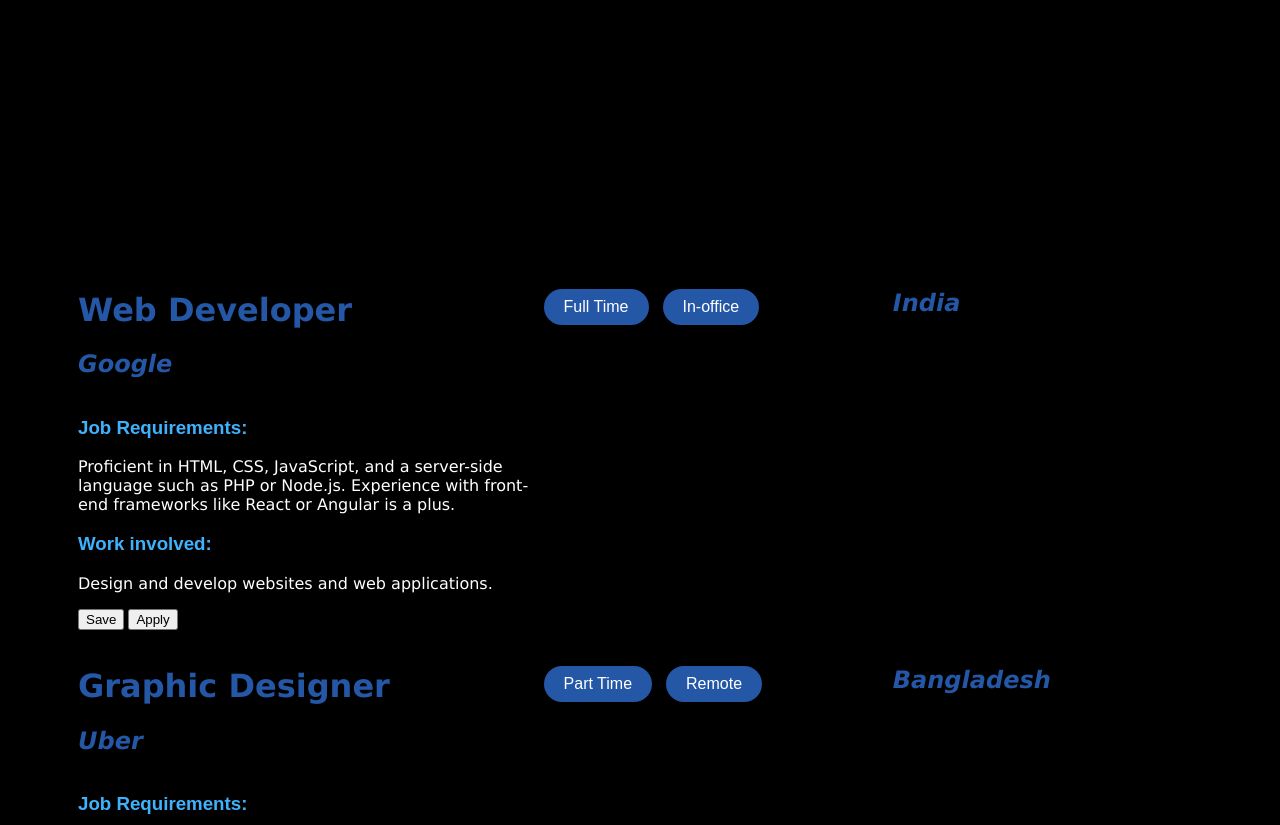
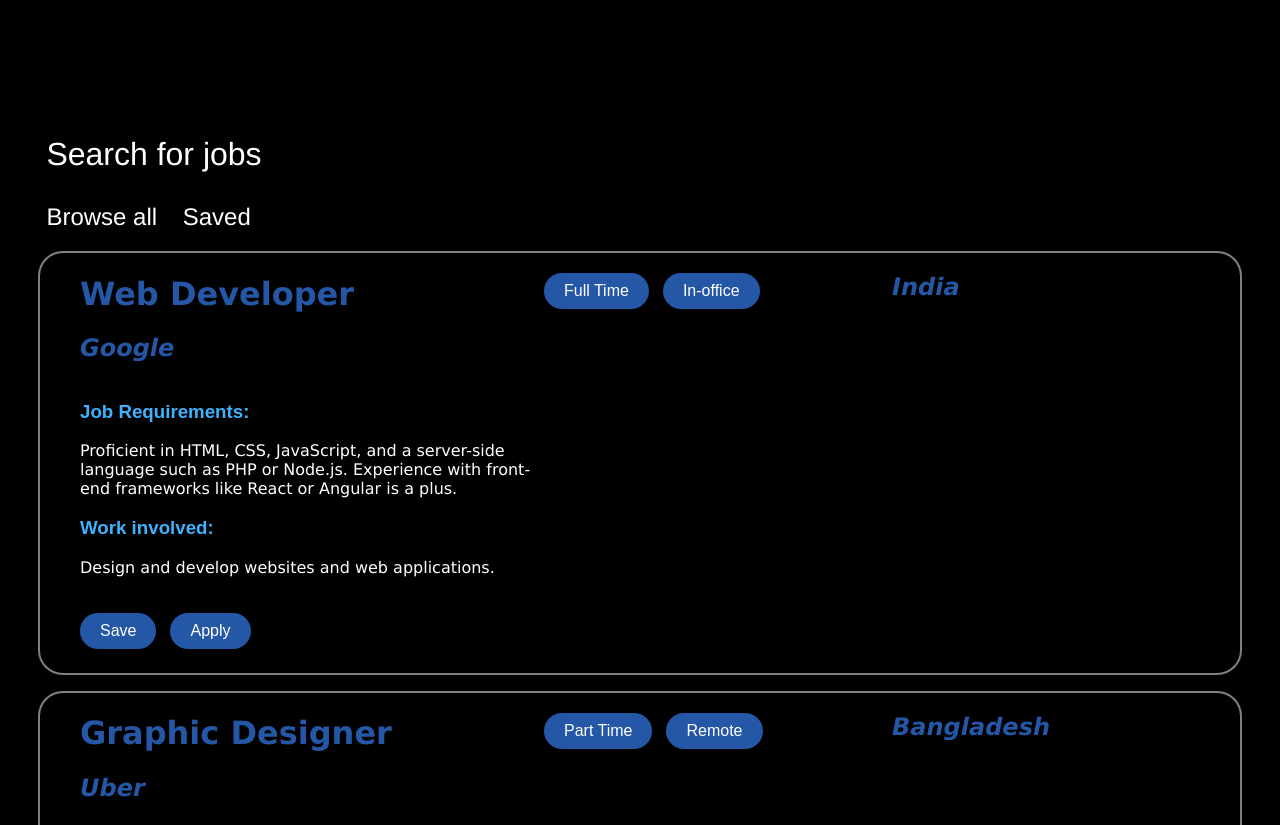
Before and after one commit to taya12hu/joblisting, a plain HTML site: page index.html in a window 1280 px wide. Shown: the part 420-1245 px from the top of the page. Drawn offline with Linux system fonts and the light colour scheme.

Commit message:
Update joblisting.css

```diff
--- a/joblisting.css
+++ b/joblisting.css
@@ -43,6 +43,17 @@
   position: absolute;
   right: 42vw;
   text-align: center;
+}
+
+.jobssave{
+  color: white;
+  padding-top: 4vh;
+
+
+}
+
+.jobssave h1{
+  align-items: center;
 }
 
 #timejob {
@@ -139,6 +150,11 @@
 
 .container h2 {
   color: #3eb2fd;
+}
+
+.job1,.job2{
+  border:2px solid grey;
+  border-radius: 25px;
 }
 
 .job1 h2,
@@ -253,10 +269,13 @@
 .container ul {
   list-style-type: none;
   display: grid;
-  grid-template-columns: 40% 30% 30%;
+  grid-template-columns: 40% 30% 30% ;
 }
 
-.mid button {
+.save_button{
+  padding-bottom: 3vh;
+}
+.mid button,.save_button button {
   margin-top: 20px;
   background-color: #2557a7;
   border-radius: 100px;
@@ -324,6 +343,49 @@
 .formstyle {
   font-family: "Lucida Sans Unicode", "Lucida Grande", "Lucida Sans", Arial,
     sans-serif;
+}
+
+.saved_jobs{
+  display: flex;
+  gap:2vw;
+}
+
+.saved_jobs h2,#savedd{
+  font-family: Graphik,Helvetica Neue,arial,Noto Sans,sans-serif,Apple Color Emoji,Segoe UI Emoji,Segoe UI Symbol,Noto Color Emoji;
+  font-size: 1.5rem;
+  line-height: 1.5;
+  color:white;
+  font-weight: 400;
+
+}
+
+.saved_jobs h2{
+  margin-top: 0px;
+  margin-bottom: 0px;
+}
+
+.saved_jobs h2:hover{
+  text-decoration: underline;
+  cursor: pointer;
+  color: gray;
+}
+
+#savedd:hover{
+  text-decoration: underline;
+  cursor: pointer;
+  color: gray;
+}
+
+.browse_jobs{
+  margin-left: 3vw;;
+}
+
+.browse_jobs h1{
+  font-family: Graphik,Helvetica Neue,arial,Noto Sans,sans-serif,Apple Color Emoji,Segoe UI Emoji,Segoe UI Symbol,Noto Color Emoji;
+  font-weight: 500;
+  line-height: 1.5;
+  font-size: 2rem;
+  color: white;
 }
 
 @media (max-width: 955px) {
```
